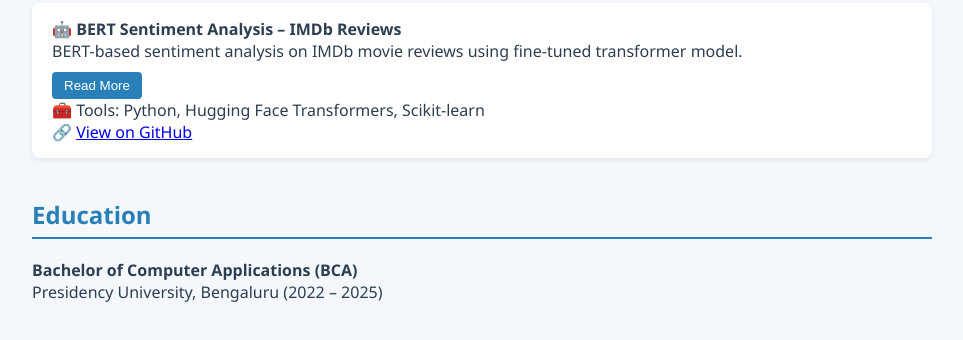
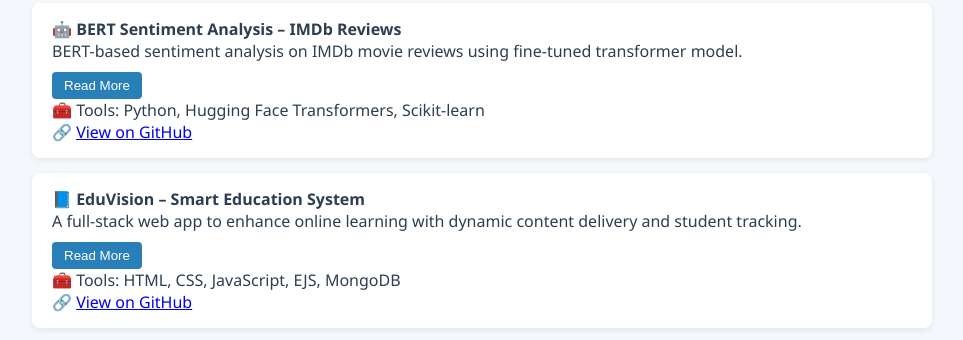
Before and after one commit to karishmadanish/karishmadanish.github.io, a plain HTML site: page index.html in a window 1280 px wide. Shown: the part 1618-1958 px from the top of the page, without its empty margins (158-1121 px from the left). Drawn offline with Linux system fonts and the light colour scheme.

Commit message:
Update index.html

```diff
--- a/index.html
+++ b/index.html
@@ -172,6 +172,14 @@
       <br />🧰 Tools: Python, Hugging Face Transformers, Scikit-learn<br />
       🔗 <a href="https://github.com/karishmadanish/bert-sentiment-analysis-imdb" target="_blank">View on GitHub</a>
     </li>
+    <li>
+     <strong>📘 EduVision – Smart Education System</strong><br />
+     A full-stack web app to enhance online learning with dynamic content delivery and student tracking.
+     <span class="read-more">Built using HTML, CSS, JavaScript, EJS, and MongoDB. Features include authentication, interactive dashboards, and real-time analytics for student performance and content access.</span>
+     <br><button class="read-more-btn" onclick="toggleReadMore(this)">Read More</button>
+     <br />🧰 Tools: HTML, CSS, JavaScript, EJS, MongoDB<br />
+     🔗 <a href=https://github.com/Mkjerry-jr/EduVision" target="_blank">View on GitHub</a>
+   </li>
   </ul>
 </section>
 
```
